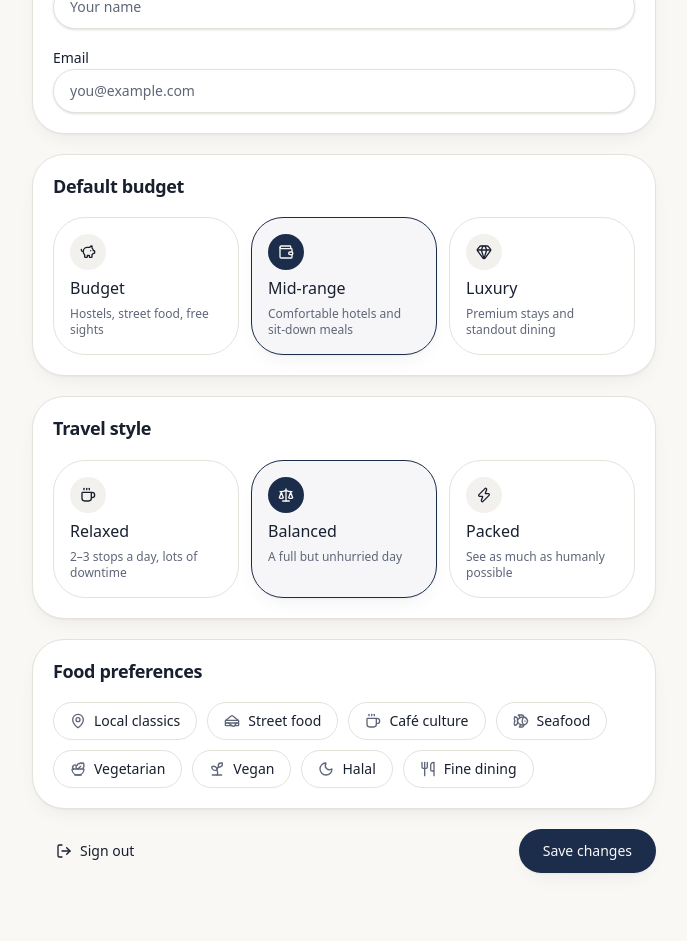
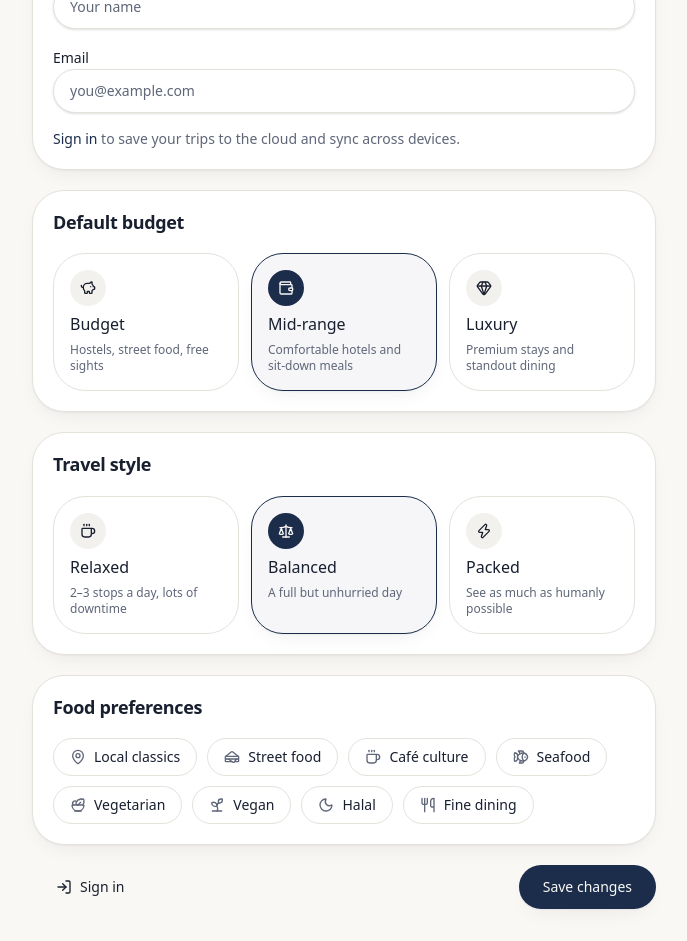
Before and after one commit to rakib-akter/Venturo, a Next.js app: page /profile in a window 1280 px wide. Shown: the part 280-1221 px from the top of the page, without its empty margins (296-983 px from the left). Before the commit the page ends 1185 px from the top, so only its background shows below. Built offline with nearby package versions, Linux system fonts and the light colour scheme; no server answers.

Commit message:
feat(auth): persist profile defaults to cloud + account UI

```diff
--- /dev/null
+++ b/app/api/profile/route.ts
@@ -0,0 +1,28 @@
+import { NextResponse } from "next/server";
+import { isDbConfigured } from "@/lib/db";
+import { getSessionUserId } from "@/lib/auth";
+import { updateUserProfile } from "@/lib/server/users-repo";
+import { profileUpdateSchema } from "@/lib/validation";
+
+/** POST /api/profile — update the signed-in user's default preferences. */
+export async function POST(request: Request) {
+  if (!isDbConfigured()) {
+    return NextResponse.json({ error: "Cloud is not configured." }, { status: 503 });
+  }
+  const userId = await getSessionUserId();
+  if (!userId) return NextResponse.json({ error: "Not signed in" }, { status: 401 });
+
+  let body: unknown;
+  try {
+    body = await request.json();
+  } catch {
+    return NextResponse.json({ error: "Invalid JSON body" }, { status: 400 });
+  }
+  const parsed = profileUpdateSchema.safeParse(body);
+  if (!parsed.success) {
+    return NextResponse.json({ error: "Invalid profile" }, { status: 422 });
+  }
+
+  const user = await updateUserProfile(userId, parsed.data);
+  return NextResponse.json({ user });
+}
--- a/components/profile/ProfileClient.tsx
+++ b/components/profile/ProfileClient.tsx
@@ -1,11 +1,13 @@
 "use client";
 
 import * as React from "react";
-import { Check, LogOut, UserRound } from "lucide-react";
+import Link from "next/link";
+import { useRouter } from "next/navigation";
+import { Check, LogIn, LogOut, UserRound } from "lucide-react";
 import { ThemeToggle } from "@/components/layout/ThemeToggle";
+import { useAuth } from "@/lib/auth-context";
 import {
   DEFAULT_PROFILE,
-  clearProfile,
   readProfile,
   writeProfile,
   type Profile,
@@ -19,13 +21,29 @@ import { OptionChip } from "@/components/ui/option-chip";
 import { Button } from "@/components/ui/button";
 
 export function ProfileClient() {
+  const router = useRouter();
+  const { user, logout } = useAuth();
   const [profile, setProfile] = React.useState<Profile>(DEFAULT_PROFILE);
   const [saved, setSaved] = React.useState(false);
+
   React.useEffect(() => {
-    // Seed the editable copy from localStorage once on mount.
-    // eslint-disable-next-line react-hooks/set-state-in-effect -- localStorage is client-only
-    setProfile(readProfile());
-  }, []);
+    // Seed from localStorage, then prefer the signed-in user's saved defaults.
+    const local = readProfile();
+    const merged: Profile = user
+      ? {
+          fullName: user.fullName ?? local.fullName,
+          email: user.email,
+          defaultBudget: user.defaultBudget ?? local.defaultBudget,
+          defaultTravelStyle: user.defaultTravelStyle ?? local.defaultTravelStyle,
+          foodPreferences:
+            user.foodPreferences.length > 0
+              ? user.foodPreferences
+              : local.foodPreferences,
+        }
+      : local;
+    // eslint-disable-next-line react-hooks/set-state-in-effect -- client-only seed
+    setProfile(merged);
+  }, [user]);
 
   function update<K extends keyof Profile>(key: K, value: Profile[K]) {
     setProfile((p) => ({ ...p, [key]: value }));
@@ -45,12 +63,24 @@ export function ProfileClient() {
   function save() {
     writeProfile(profile);
     setSaved(true);
+    // Logged in? Persist defaults to the cloud too (fire and forget).
+    if (user) {
+      void fetch("/api/profile", {
+        method: "POST",
+        headers: { "Content-Type": "application/json" },
+        body: JSON.stringify({
+          fullName: profile.fullName || undefined,
+          defaultBudget: profile.defaultBudget,
+          defaultTravelStyle: profile.defaultTravelStyle,
+          foodPreferences: profile.foodPreferences,
+        }),
+      }).catch(() => {});
+    }
   }
 
-  function signOut() {
-    clearProfile();
-    setProfile(DEFAULT_PROFILE);
-    setSaved(false);
+  async function handleSignOut() {
+    await logout();
+    router.push("/");
   }
 
   return (
@@ -91,8 +121,22 @@ export function ProfileClient() {
                 value={profile.email}
                 onChange={(e) => update("email", e.target.value)}
                 placeholder="you@example.com"
+                disabled={Boolean(user)}
               />
             </div>
+            {user ? (
+              <p className="flex items-center gap-1.5 text-sm text-emerald">
+                <Check className="size-4" /> Signed in — your trips sync across
+                devices.
+              </p>
+            ) : (
+              <p className="text-sm text-muted-foreground">
+                <Link href="/login" className="font-medium text-primary underline-offset-4 hover:underline">
+                  Sign in
+                </Link>{" "}
+                to save your trips to the cloud and sync across devices.
+              </p>
+            )}
           </CardContent>
         </Card>
 
@@ -142,9 +186,17 @@ export function ProfileClient() {
         </Card>
 
         <div className="flex items-center justify-between">
-          <Button variant="ghost" onClick={signOut}>
-            <LogOut className="size-4" /> Sign out
-          </Button>
+          {user ? (
+            <Button variant="ghost" onClick={handleSignOut}>
+              <LogOut className="size-4" /> Sign out
+            </Button>
+          ) : (
+            <Button asChild variant="ghost">
+              <Link href="/login">
+                <LogIn className="size-4" /> Sign in
+              </Link>
+            </Button>
+          )}
           <Button onClick={save}>
             {saved ? (
               <>
```
